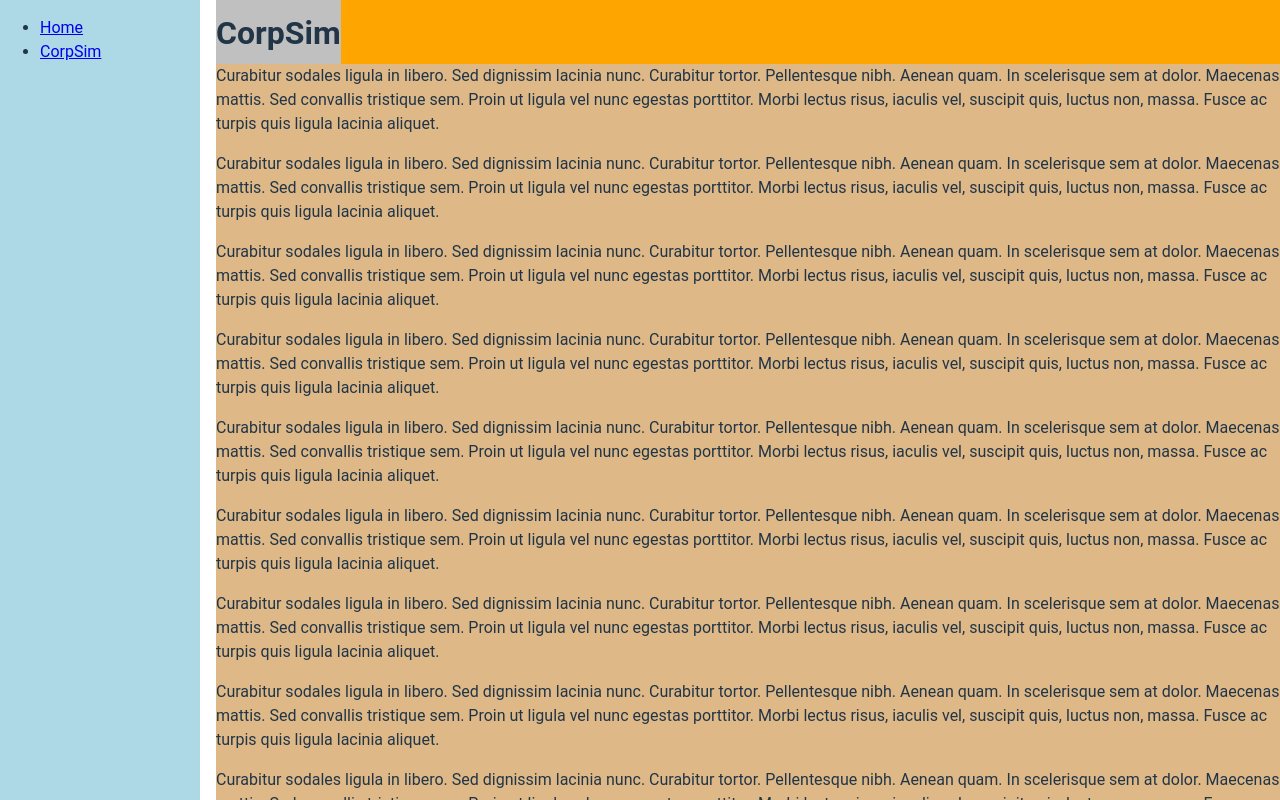
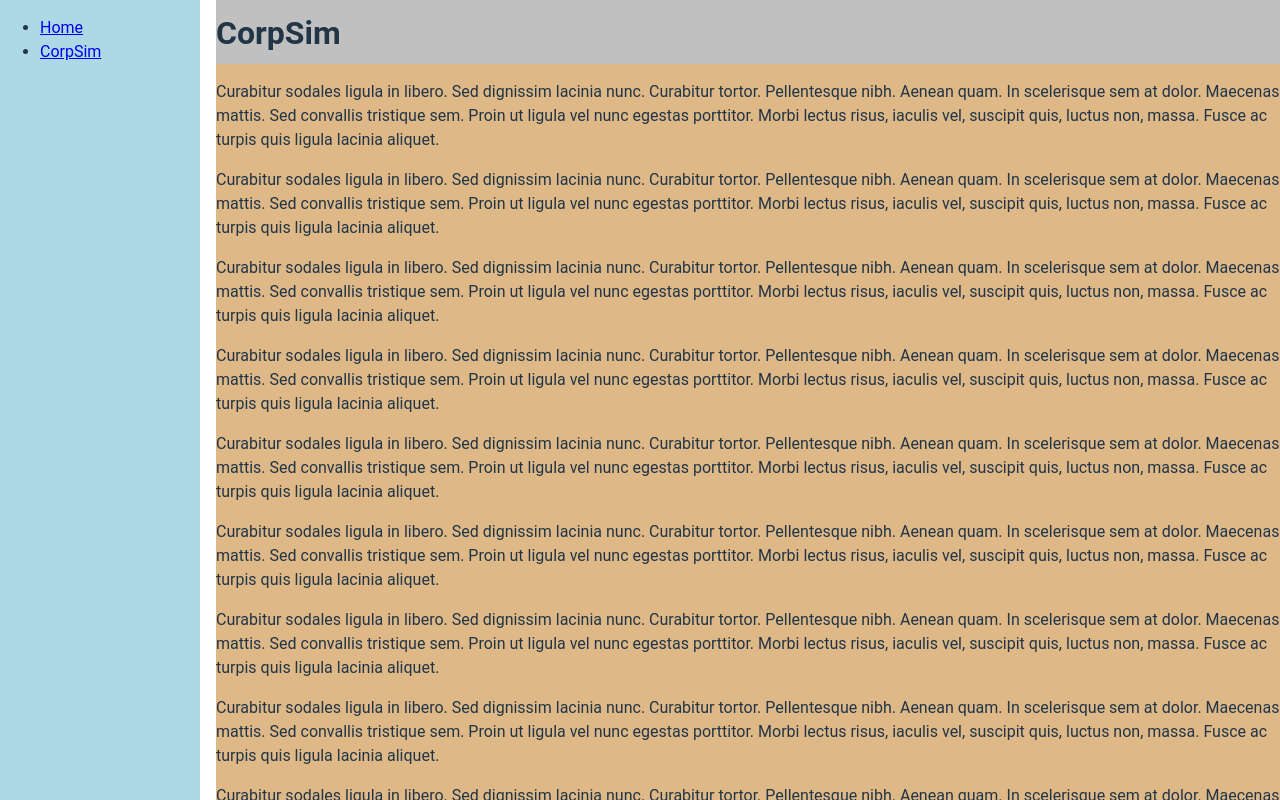
Before and after one commit to JasonGoemaat/bb-sim, a Vue app: page /corp in a window 1280 px wide. Built offline with nearby package versions, Linux system fonts and the light colour scheme.

Commit message:
header looking like I want, but maybe I can do better?

```diff
--- a/src/App.vue
+++ b/src/App.vue
@@ -29,7 +29,8 @@ div.main {
   height: 100vh;
   width: 100vw;
   display: flex;
-  overflow: auto;
+  overflow: hidden;
+  /* overflow: auto; */
   /* margin-bottom: 50px; */
 }
 
@@ -37,12 +38,13 @@ nav {
   height: 100vh;
   min-width: 200px;
   background-color: lightblue;
+  /* position: fixed; */
 }
 
 div.content {
   flex-grow: 1;
   margin-left: 1em;
-  overflow: auto;
+  /* overflow: auto; */
   background-color: orange;
 }
 </style>
--- a/src/Views/CorpSim.vue
+++ b/src/Views/CorpSim.vue
@@ -37,21 +37,38 @@
 
 <style scoped>
 div.corp-sim {
-  height: 200vh;
+  height: 100vh;
   position: relative;
+  top: 0;
+  /* overflow: auto; */
+  /* box-sizing: border-box; */
+}
+
+h1 {
+  /* margin-top: 0; */
 }
 
 .header {
-  position: fixed;
+  /* position: fixed; */
+  /* left: inherit; */
+  /* top: 0; */
+
+  box-sizing: border-box;
+  width: 100%;
+  float: left; /* this works but not 100% wide anymore without width: 100% */
+
   height: 4em;
-  left: inherit;
-  top: 0;
   background-color: silver;
-  margin-right: 20px;
+  margin: 0;
+  padding: 0;
 }
 
 .content {
   margin-top: 4em;
+  position: fixed;
+  bottom: 0;
+  top: 0em;
   background-color: burlywood;
+  overflow: auto;
 }
 </style>
```
